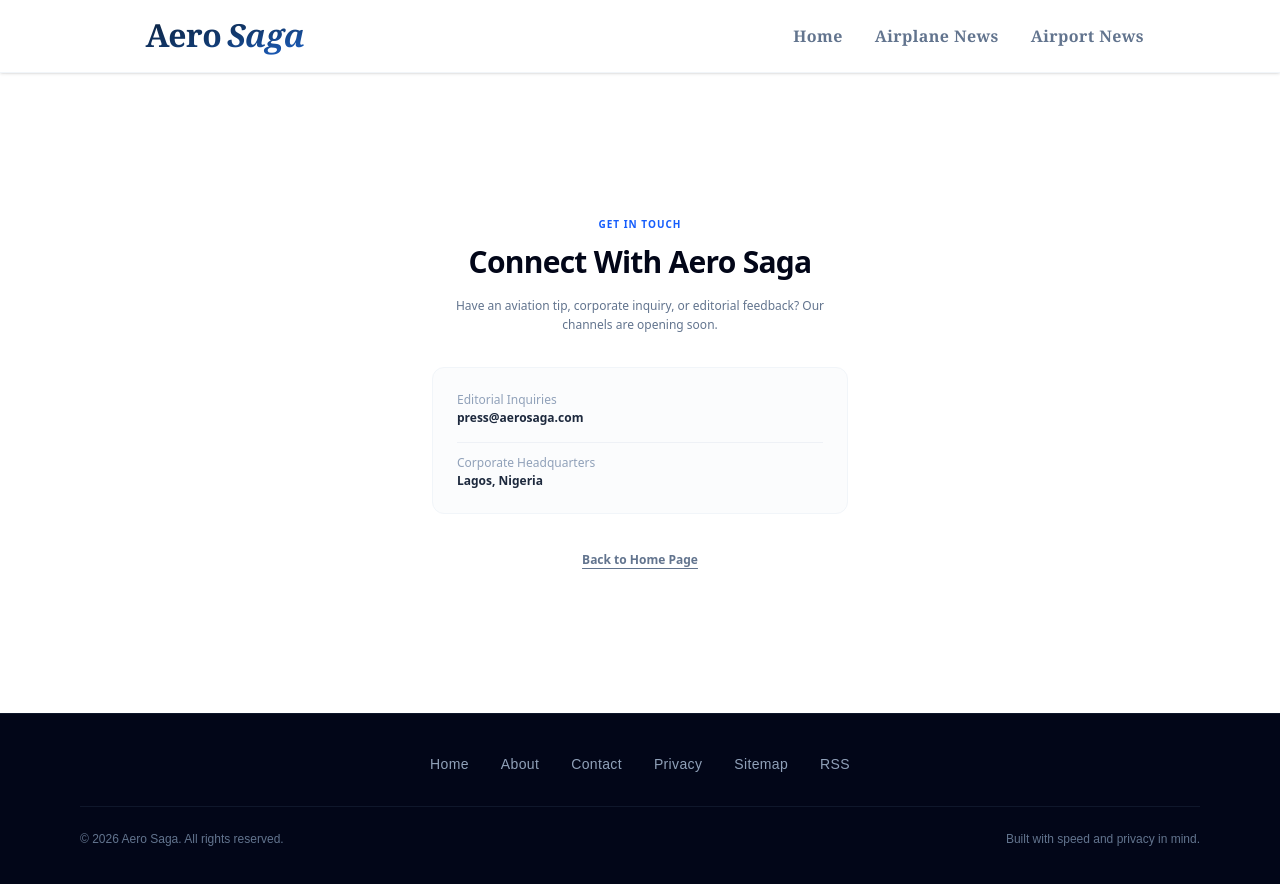
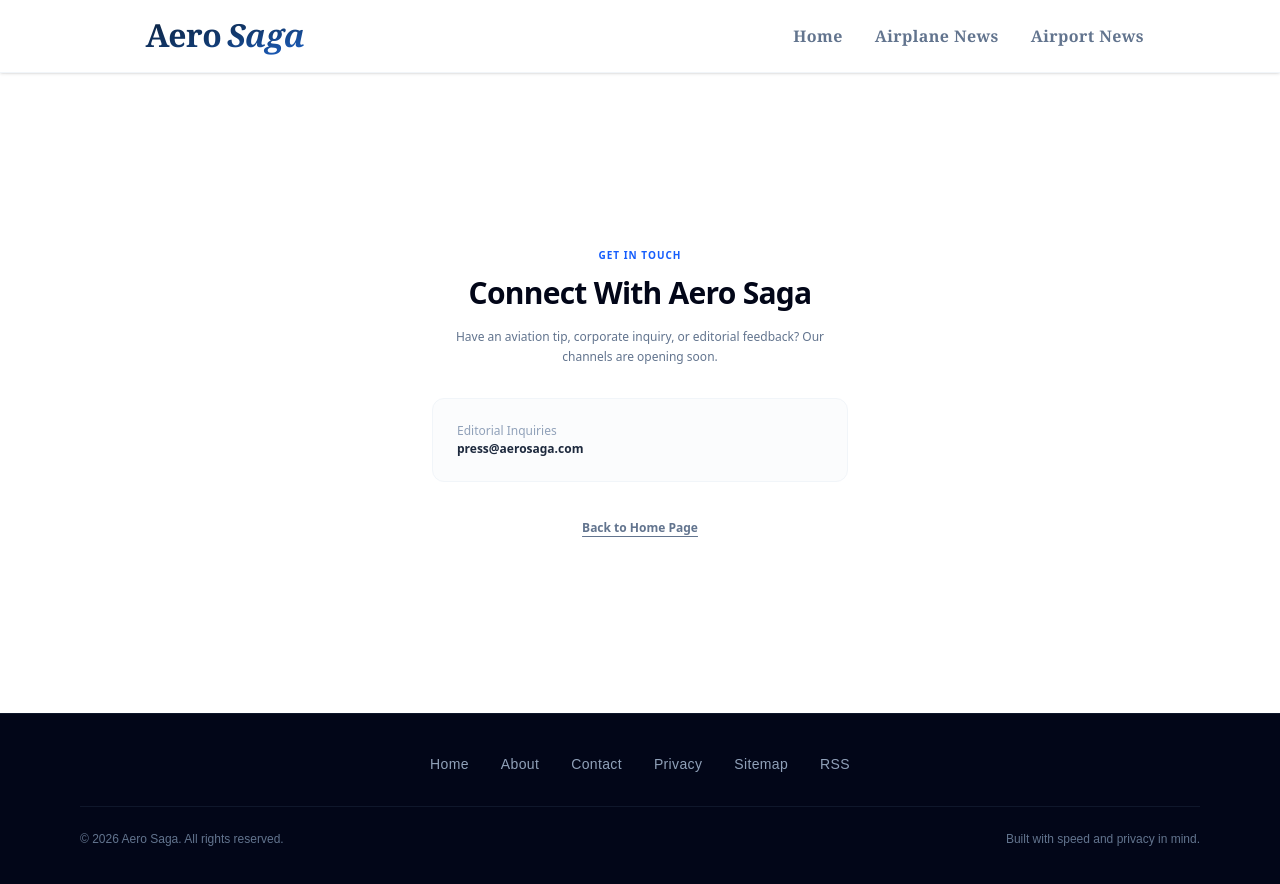
Before and after one commit to hkomijames/aeronews, a Next.js app: page /contact in a window 1280 px wide. Shown: the top 884 px of the page. Built offline with nearby package versions, Linux system fonts and the light colour scheme.

Commit message:
modified the about page

```diff
--- a/src/app/(public)/contact/page.tsx
+++ b/src/app/(public)/contact/page.tsx
@@ -21,10 +21,6 @@ export default function ContactPage() {
               <span className="text-slate-400 block mb-0.5">Editorial Inquiries</span>
               <p className="text-slate-800 font-bold">press@aerosaga.com</p>
             </div>
-            <div className="border-t border-slate-200/50 pt-3">
-              <span className="text-slate-400 block mb-0.5">Corporate Headquarters</span>
-              <p className="text-slate-800 font-bold">Lagos, Nigeria</p>
-            </div>
           </div>
         </div>
 
--- a/src/app/api/feed/route.ts
+++ b/src/app/api/feed/route.ts
@@ -27,7 +27,7 @@ export async function GET() {
   <channel>
     <title>Aero Saga</title>
     <link>${siteUrl}</link>
-    <description>Breaking tech news, deep-dives, and serverless infrastructure insights.</description>
+    <description>Breaking aero news, aiport and airplane news.</description>
     <language>en-us</language>
     <lastBuildDate>${latestArticleDate.toUTCString()}</lastBuildDate>
     <atom:link href="${siteUrl}/api/feed" rel="self" type="application/rss+xml" />
```
